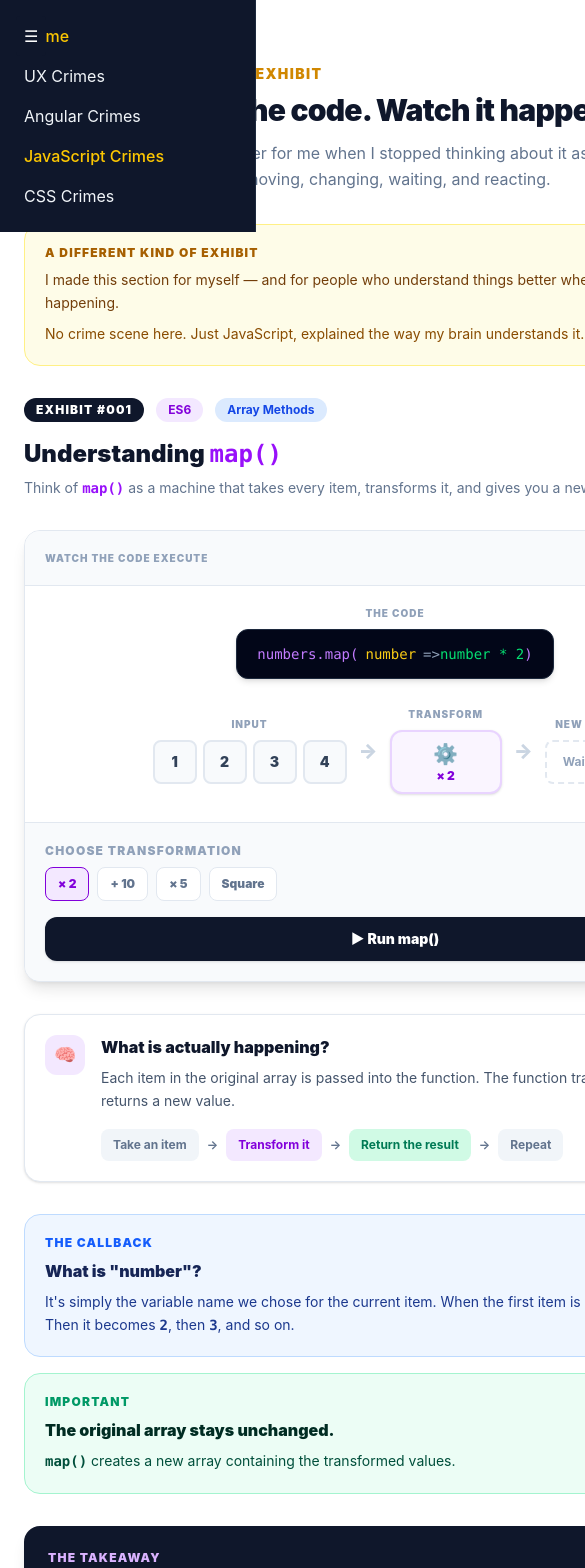
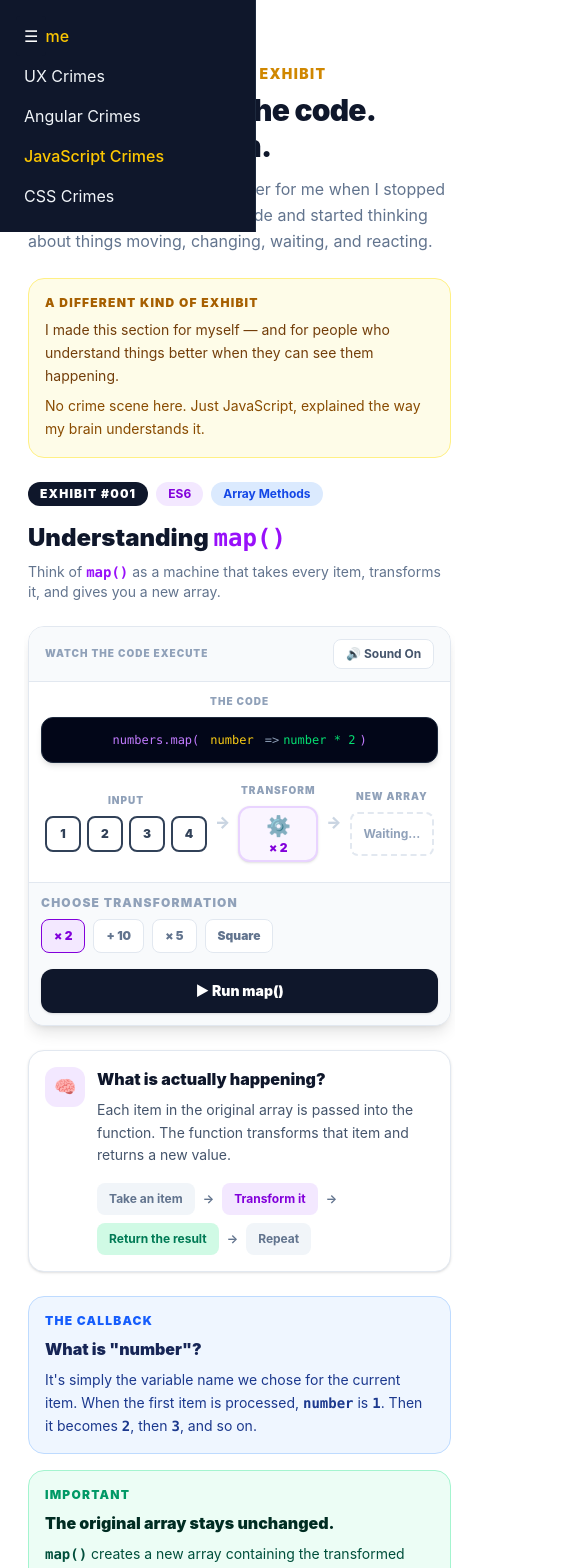
Before and after one commit to Marwa-Hodeib/frontend-crime-scene-investigation, an Angular app: page /javascript-crimes in a window 390 px wide. Shown: the top 1568 px of the page, 585 px wide, since content can reach past the window. Built offline with nearby package versions, Linux system fonts and the light colour scheme.

Commit message:
JS page for mobile

```diff
--- a/src/app/pages/javascript-crimes/javascript-crimes.component.html
+++ b/src/app/pages/javascript-crimes/javascript-crimes.component.html
@@ -1,12 +1,14 @@
-<div class="mx-auto max-w-6xl space-y-8">
+<div
+  class="mx-auto box-border w-full max-w-6xl min-w-0 overflow-x-hidden space-y-6 px-1 sm:space-y-8"
+>
   <!-- PAGE HEADER -->
-  <header>
+  <header class="min-w-0">
     <p class="text-sm font-black uppercase tracking-widest text-yellow-600">
       JavaScript — The Visual Exhibit
     </p>
 
     <h1
-      class="mt-2 text-3xl font-black tracking-tight text-slate-900 md:text-4xl"
+      class="mt-2 max-w-full text-3xl font-black tracking-tight text-slate-900 md:text-4xl"
     >
       Don't just read the code. Watch it happen.
     </h1>
@@ -19,7 +21,9 @@
   </header>
 
   <!-- PERSONAL NOTE -->
-  <section class="rounded-2xl border border-yellow-200 bg-yellow-50 p-5">
+  <section
+    class="min-w-0 rounded-2xl border border-yellow-200 bg-yellow-50 p-4 sm:p-5"
+  >
     <p class="text-xs font-black uppercase tracking-widest text-yellow-700">
       A different kind of exhibit
     </p>
@@ -36,8 +40,8 @@
   </section>
 
   <!-- EXHIBIT HEADER -->
-  <section>
-    <div class="flex flex-wrap items-center gap-3">
+  <section class="min-w-0">
+    <div class="flex min-w-0 flex-wrap items-center gap-2 sm:gap-3">
       <span
         class="rounded-full bg-slate-900 px-3 py-1 text-xs font-black uppercase tracking-widest text-white"
       >
@@ -72,14 +76,14 @@
 
   <!-- MAIN VISUAL -->
   <section
-    class="overflow-hidden rounded-2xl border border-slate-200 bg-white shadow-lg"
+    class="min-w-0 overflow-hidden rounded-2xl border border-slate-200 bg-white shadow-lg"
   >
     <!-- TOP LABEL -->
     <div
-      class="flex items-center justify-between border-b border-slate-200 bg-slate-50 px-5 py-3"
+      class="flex min-w-0 items-center justify-between gap-3 border-b border-slate-200 bg-slate-50 px-4 py-3 sm:px-5"
     >
       <p
-        class="text-[10px] font-black uppercase tracking-widest text-slate-400"
+        class="min-w-0 text-[10px] font-black uppercase tracking-widest text-slate-400"
       >
         Watch the code execute
       </p>
@@ -87,16 +91,16 @@
       <button
         type="button"
         (click)="toggleSound()"
-        class="rounded-lg border border-slate-200 bg-white px-3 py-1.5 text-xs font-bold text-slate-600 transition hover:bg-slate-100"
+        class="shrink-0 rounded-lg border border-slate-200 bg-white px-3 py-1.5 text-xs font-bold text-slate-600 transition hover:bg-slate-100"
       >
         {{ soundEnabled() ? "🔊 Sound On" : "🔇 Sound Off" }}
       </button>
     </div>
 
     <!-- CODE + MACHINE -->
-    <div class="p-5 md:p-8">
+    <div class="min-w-0 p-3 sm:p-5 md:p-8">
       <!-- CODE -->
-      <div class="mb-7 text-center">
+      <div class="mb-5 min-w-0 text-center sm:mb-7">
         <p
           class="mb-2 text-[10px] font-black uppercase tracking-widest text-slate-400"
         >
@@ -104,7 +108,7 @@
         </p>
 
         <div
-          class="inline-flex items-center rounded-xl border border-slate-800 bg-slate-950 px-5 py-3 font-mono text-sm shadow-md md:text-base"
+          class="mx-auto flex max-w-full min-w-0 flex-wrap items-center justify-center gap-1 overflow-hidden rounded-xl border border-slate-800 bg-slate-950 px-3 py-3 font-mono text-xs shadow-md sm:px-5 sm:text-sm md:text-base"
         >
           <span class="text-purple-400"> numbers.map( </span>
 
@@ -140,9 +144,9 @@
       </div>
 
       <!-- HORIZONTAL FLOW -->
-      <div class="overflow-x-auto pb-2">
+      <div class="w-full min-w-0 overflow-x-auto pb-2">
         <div
-          class="mx-auto flex min-w-[700px] items-center justify-center gap-3 md:gap-5"
+          class="flex w-max min-w-0 items-center gap-2 px-1 sm:mx-auto sm:gap-3 md:gap-5"
         >
           <!-- INPUT -->
           <div class="shrink-0 text-center">
@@ -155,7 +159,7 @@
             <div class="flex items-center gap-1.5">
               @for (number of numbers; track $index) {
                 <div
-                  class="number-box flex h-11 w-11 items-center justify-center rounded-lg border-2 border-slate-200 bg-slate-50 text-sm font-black text-slate-700"
+                  class="number-box flex h-9 w-9 items-center justify-center rounded-lg border-2 text-xs font-black text-slate-700 sm:h-11 sm:w-11 sm:text-sm"
                   [class.number-active]="currentIndex() === $index"
                 >
                   {{ number }}
@@ -165,7 +169,9 @@
           </div>
 
           <!-- ARROW -->
-          <div class="shrink-0 text-xl font-black text-slate-300">→</div>
+          <div class="shrink-0 text-base font-black text-slate-300 sm:text-xl">
+            →
+          </div>
 
           <!-- MACHINE -->
           <div class="shrink-0 text-center">
@@ -176,7 +182,7 @@
             </p>
 
             <div
-              class="map-machine flex h-16 w-28 items-center justify-center rounded-xl border-2 border-purple-200 bg-purple-50 shadow-sm"
+              class="map-machine flex h-14 w-20 items-center justify-center rounded-xl border-2 border-purple-200 bg-purple-50 shadow-sm sm:h-16 sm:w-28"
               [class.machine-running]="isRunning()"
             >
               <div class="text-center">
@@ -198,7 +204,9 @@
           </div>
 
           <!-- ARROW -->
-          <div class="shrink-0 text-xl font-black text-slate-300">→</div>
+          <div class="shrink-0 text-base font-black text-slate-300 sm:text-xl">
+            →
+          </div>
 
           <!-- OUTPUT -->
           <div class="shrink-0 text-center">
@@ -219,7 +227,7 @@
 
               @if (mappedNumbers().length === 0) {
                 <div
-                  class="flex h-11 items-center rounded-lg border-2 border-dashed border-slate-200 px-4 text-xs font-bold text-slate-400"
+                  class="flex h-11 items-center rounded-lg border-2 border-dashed border-slate-200 px-3 text-xs font-bold text-slate-400 sm:px-4"
                 >
                   Waiting...
                 </div>
@@ -231,19 +239,19 @@
     </div>
 
     <!-- CONTROLS -->
-    <div class="border-t border-slate-200 bg-slate-50 p-5">
+    <div class="min-w-0 border-t border-slate-200 bg-slate-50 p-3 sm:p-5">
       <div
-        class="flex flex-col gap-4 md:flex-row md:items-center md:justify-between"
+        class="flex min-w-0 flex-col gap-4 md:flex-row md:items-center md:justify-between"
       >
         <!-- OPERATIONS -->
-        <div>
+        <div class="min-w-0">
           <p
             class="mb-2 text-xs font-black uppercase tracking-widest text-slate-400"
           >
             Choose transformation
           </p>
 
-          <div class="flex flex-wrap gap-2">
+          <div class="flex min-w-0 flex-wrap gap-2">
             @for (operation of operations; track operation.id) {
               <button
                 type="button"
@@ -268,7 +276,7 @@
           type="button"
           (click)="runMap()"
           [disabled]="isRunning()"
-          class="shrink-0 rounded-xl bg-slate-900 px-5 py-3 text-sm font-black text-white shadow-sm transition-all hover:-translate-y-0.5 hover:bg-slate-800 disabled:cursor-not-allowed disabled:opacity-50"
+          class="w-full min-w-0 max-w-full rounded-xl bg-slate-900 px-4 py-3 text-sm font-black text-white shadow-sm transition-all hover:-translate-y-0.5 hover:bg-slate-800 disabled:cursor-not-allowed disabled:opacity-50 sm:px-5 md:w-auto"
         >
           {{ isRunning() ? "Running..." : "▶ Run map()" }}
         </button>
@@ -277,15 +285,17 @@
   </section>
 
   <!-- WHAT IS HAPPENING -->
-  <section class="rounded-2xl border border-slate-200 bg-white p-5 shadow-sm">
-    <div class="flex items-start gap-4">
+  <section
+    class="min-w-0 rounded-2xl border border-slate-200 bg-white p-4 shadow-sm sm:p-5"
+  >
+    <div class="flex min-w-0 items-start gap-3 sm:gap-4">
       <div
         class="flex h-10 w-10 shrink-0 items-center justify-center rounded-xl bg-purple-100 text-lg"
       >
         🧠
       </div>
 
-      <div>
+      <div class="min-w-0 flex-1">
         <h3 class="font-black text-slate-900">What is actually happening?</h3>
 
         <p class="mt-2 text-sm leading-relaxed text-slate-600">
@@ -294,7 +304,7 @@
         </p>
 
         <div
-          class="mt-4 flex flex-wrap items-center gap-2 text-xs font-bold text-slate-500"
+          class="mt-4 flex min-w-0 flex-wrap items-center gap-2 text-xs font-bold text-slate-500"
         >
           <span class="rounded-lg bg-slate-100 px-3 py-2"> Take an item </span>
 
@@ -319,8 +329,11 @@
   </section>
 
   <!-- TWO IMPORTANT CONCEPTS -->
-  <section class="grid gap-4 md:grid-cols-2">
-    <div class="rounded-2xl border border-blue-200 bg-blue-50 p-5">
+  <section class="grid min-w-0 gap-4 md:grid-cols-2">
+    <!-- CALLBACK -->
+    <div
+      class="min-w-0 rounded-2xl border border-blue-200 bg-blue-50 p-4 sm:p-5"
+    >
       <p class="text-xs font-black uppercase tracking-widest text-blue-600">
         The callback
       </p>
@@ -338,7 +351,10 @@
       </p>
     </div>
 
-    <div class="rounded-2xl border border-emerald-200 bg-emerald-50 p-5">
+    <!-- ORIGINAL ARRAY -->
+    <div
+      class="min-w-0 rounded-2xl border border-emerald-200 bg-emerald-50 p-4 sm:p-5"
+    >
       <p class="text-xs font-black uppercase tracking-widest text-emerald-600">
         Important
       </p>
@@ -355,7 +371,9 @@
   </section>
 
   <!-- TAKEAWAY -->
-  <section class="rounded-2xl bg-slate-900 p-6 text-white shadow-lg">
+  <section
+    class="min-w-0 rounded-2xl bg-slate-900 p-5 text-white shadow-lg sm:p-6"
+  >
     <p class="text-xs font-black uppercase tracking-widest text-purple-300">
       The takeaway
     </p>
```
